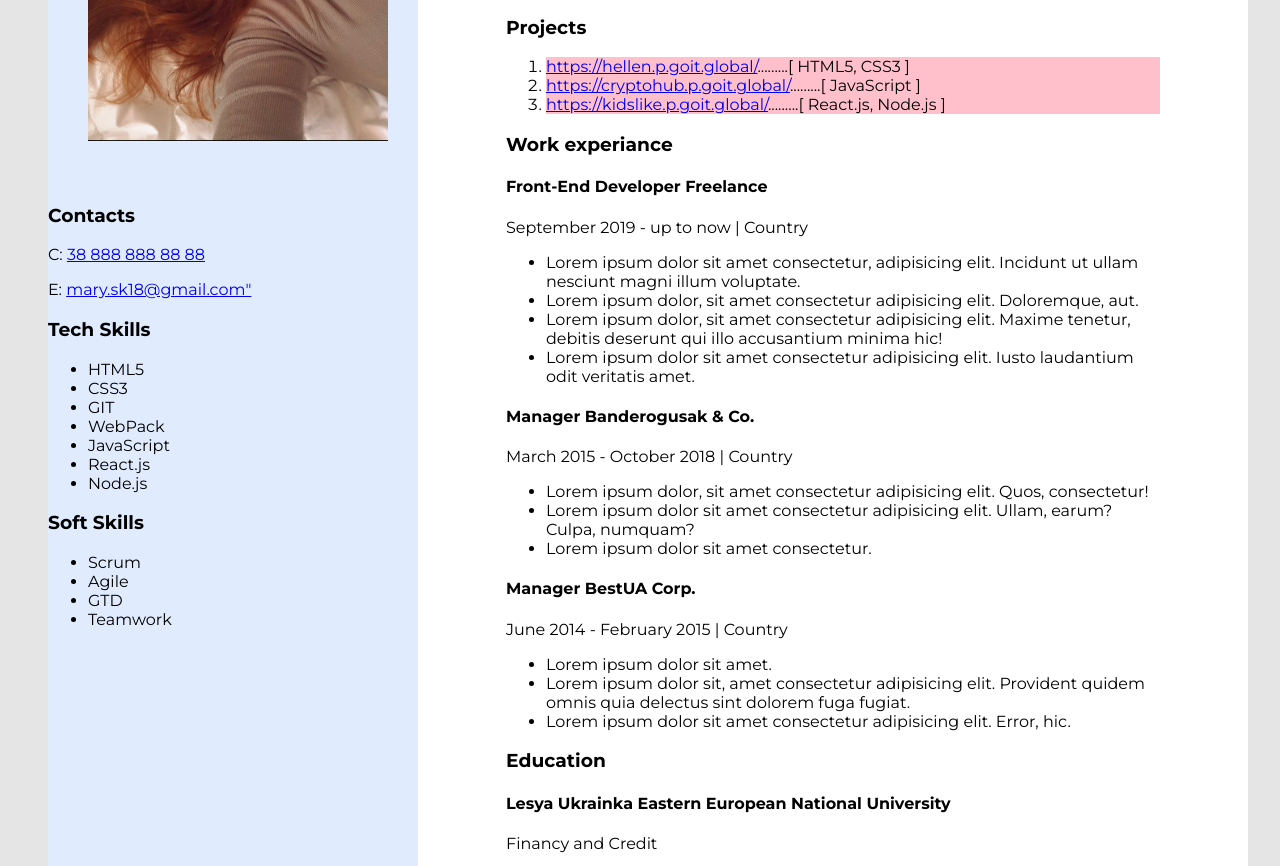
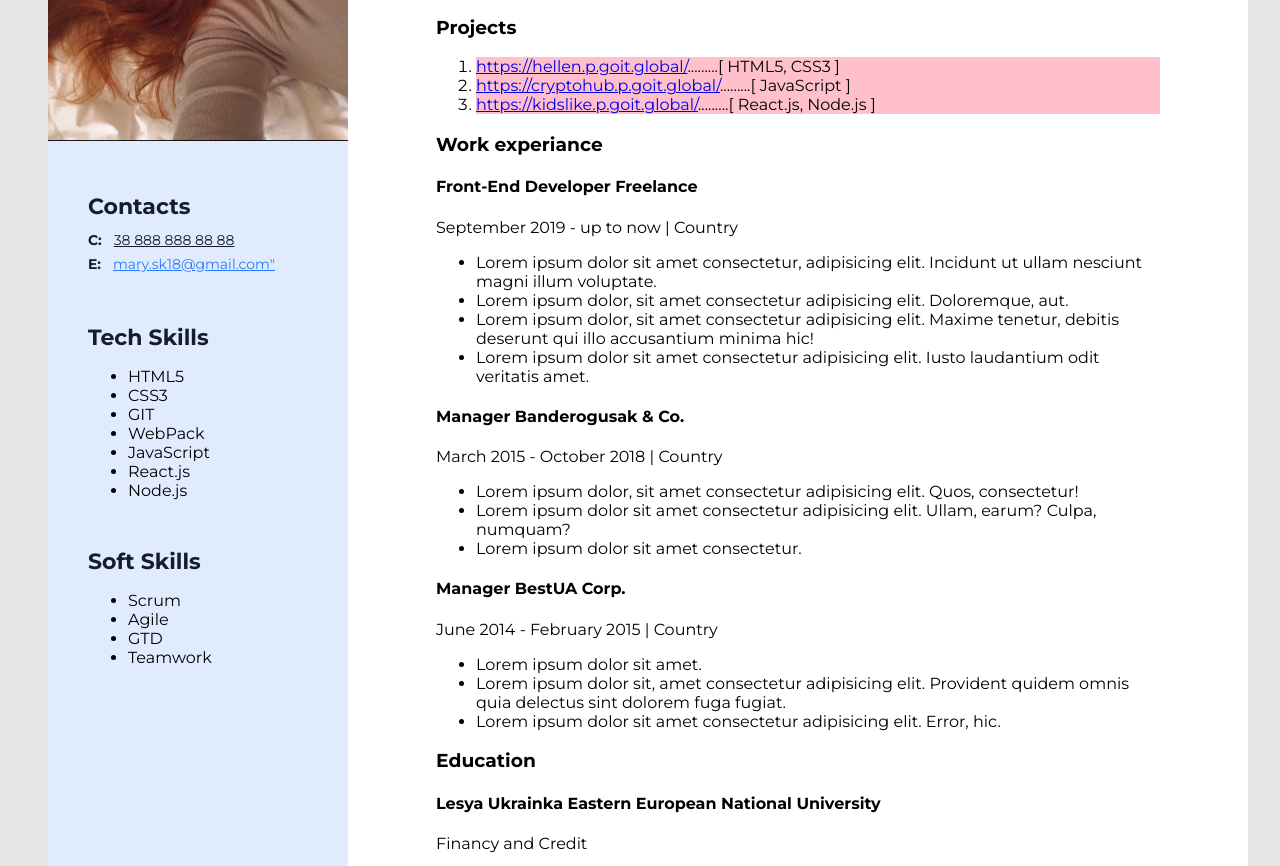
Before and after one commit to Mariia-ukr/git_homework, a plain HTML site: page index.html in a window 1280 px wide. Shown: the part 350-1216 px from the top of the page. Drawn offline with Linux system fonts and the light colour scheme.

Commit message:
contacts

```diff
--- a/css/styles.css
+++ b/css/styles.css
@@ -42,5 +42,68 @@ h2 {
 }
 
 .my-photo{
-	margin: 40px;
+	margin-top: 40px;
 }
+
+
+.sidebar-title {
+	font-style: normal;
+	font-weight: 700;
+	font-size: 22px;
+	line-height: 27px;
+	color: #161D2A;
+	margin-bottom: 8px;
+}
+
+/* Contacts  */
+
+.contacts-container {
+	margin-top: 48px;
+	margin-left: 40px;
+}
+
+.contacts-type {
+font-style: normal;
+font-weight: 700;
+font-size: 14px;
+line-height: 24px;
+color: #161D2A;
+margin-right: 8px
+}
+
+.contacts-item {
+margin: 0;
+}
+
+.contacts-tel {
+	font-style: normal;
+font-weight: 400;
+font-size: 14px;
+line-height: 24px;
+color: #161D2A;
+}
+
+.contacts-email {
+	font-style: normal;
+font-weight: 400;
+font-size: 14px;
+line-height: 24px;
+color:#2979FF;
+
+}
+
+/* Tech-Skills  */
+
+.tech-skills-container {
+	margin-top: 48px;
+	margin-left: 40px;
+
+}
+
+/* Soft Skills  */
+
+.soft-skills-container {
+	margin-top: 48px;
+	margin-left: 40px;
+
+}
--- a/index.html
+++ b/index.html
@@ -121,17 +121,20 @@
       <aside class="sidebar">
         <img src="./img/photo_resume.jpg" alt="photo_resume" width="300px" class="my-photo" />
         <!-- Contacts -->
-        <div>
-          <h3>Contacts</h3>
-          <p>C: <a href="tel:+388888888888">38 888 888 88 88</a></p>
-          <p>
-            E: <a href="mailto:mary.sk18@gmail.com">mary.sk18@gmail.com"</a>
+        <div class="contacts-container">
+          <h3 class="sidebar-title">Contacts</h3>
+          <p class="contacts-item">
+            <span class="contacts-type">C: </span>
+            <a href="tel:+388888888888" class="contacts-tel">38 888 888 88 88</a></p>
+          <p class="contacts-item">
+            <span class="contacts-type">E: </span>
+             <a href="mailto:mary.sk18@gmail.com" class="contacts-email">mary.sk18@gmail.com"</a>
           </p>
         </div>
         <!-- Tech Skills -->
-        <div>
-          <h3>Tech Skills</h3>
-          <ul>
+        <div class="tech-skills-container">
+          <h3 class="sidebar-title">Tech Skills</h3>
+          <ul class="tech-skills-list">
             <li>HTML5</li>
             <li>CSS3</li>
             <li>GIT</li>
@@ -142,8 +145,8 @@
           </ul>
         </div>
         <!-- Soft Skills -->
-        <div>
-          <h3>Soft Skills</h3>
+        <div class="soft-skills-container">
+          <h3 class="sidebar-title">Soft Skills</h3>
           <ul>
             <li>Scrum</li>
             <li>Agile</li>
```
